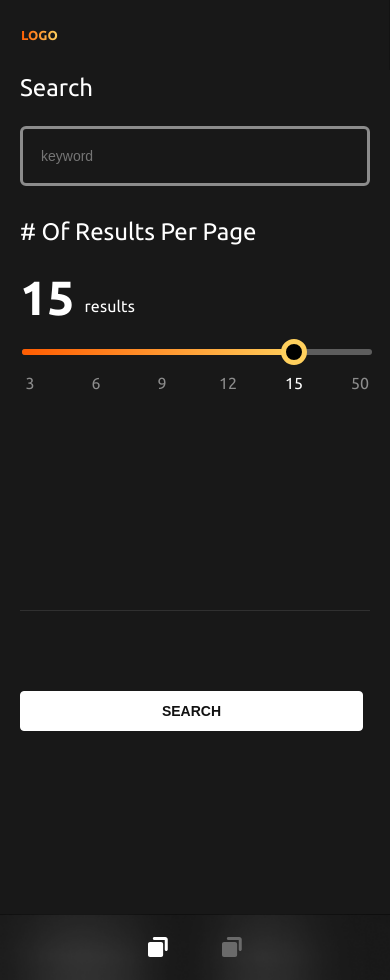
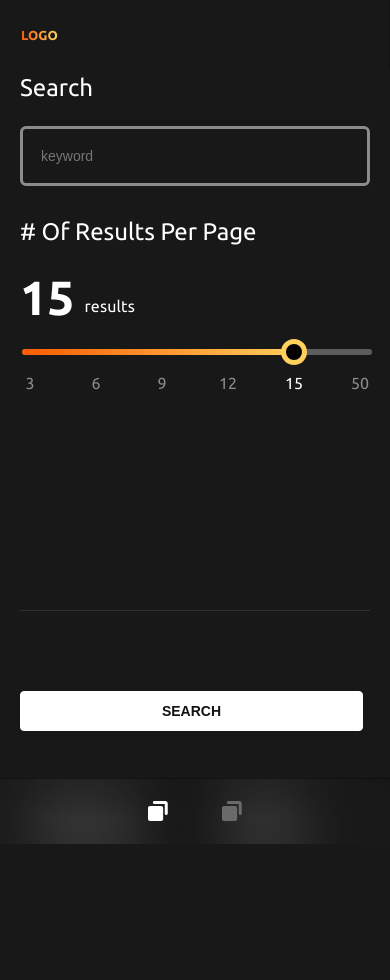
Before and after one commit to TimingJL/fatbull-fe-exam2, a React (Vite) app: page / in a window 390 px wide. Built offline with nearby package versions, Linux system fonts and the light colour scheme; no server answers.

Commit message:
refactor Refactor responsive styles

```diff
--- a/src/App.tsx
+++ b/src/App.tsx
@@ -7,7 +7,7 @@ import Router from './route/Router';
 const Container = styled.div`
   display: flex;
   flex-direction: column;
-  @media ${(props) => props.theme.tablet}, ${(props) => props.theme.desktopUp} {
+  @media ${(props) => props.theme.desktopUp} {
     flex-direction: row;
   }
 `;
--- a/src/components/BottomNav/index.tsx
+++ b/src/components/BottomNav/index.tsx
@@ -28,7 +28,9 @@ const Tab = styled.div<{
 
 const Container = styled.div`
   display: none;
-  @media ${(props) => props.theme.mobile} {
+  @media ${(props) => props.theme.mobile}, ${(props) => props.theme.tablet} {
+    position: sticky;
+    bottom: 0px;
     display: flex;
     justify-content: center;
     align-items: center;
--- a/src/components/SideMenu/index.tsx
+++ b/src/components/SideMenu/index.tsx
@@ -48,7 +48,7 @@ const Tab = styled.div<{
     ${activeTab}
   }
   ${(props) => props.$isActive && activeTab}
-  @media ${(props) => props.theme.mobile} {
+  @media ${(props) => props.theme.mobile}, ${(props) => props.theme.tablet} {
     display: none;
   }
 `;
@@ -72,7 +72,7 @@ const Container = styled.div`
   flex: 0 0 auto;
   box-sizing: border-box;
   background: #1b1b1b;
-  @media ${(props) => props.theme.mobile} {
+  @media ${(props) => props.theme.mobile}, ${(props) => props.theme.tablet} {
     ${containerMobile}
   }
 `;
--- a/src/pages/Home/Result/index.tsx
+++ b/src/pages/Home/Result/index.tsx
@@ -24,7 +24,7 @@ const Content = styled.div`
   max-width: 725px;
   width: 100%;
   padding: 92px 20px 20px;
-  @media ${(props) => props.theme.mobile} {
+  @media ${(props) => props.theme.mobile}, ${(props) => props.theme.tablet} {
     padding-top: 0px;
   }
 `;
@@ -37,7 +37,7 @@ const PageTitle = styled.div`
   gap: 25px;
   position: relative;
   left: -45px;
-  @media ${(props) => props.theme.mobile} {
+  @media ${(props) => props.theme.mobile}, ${(props) => props.theme.tablet} {
     left: 0px;
   }
 `;
```
Also changed, not shown: src/pages/Home/Search/index.tsx (+4 -4 lines).
